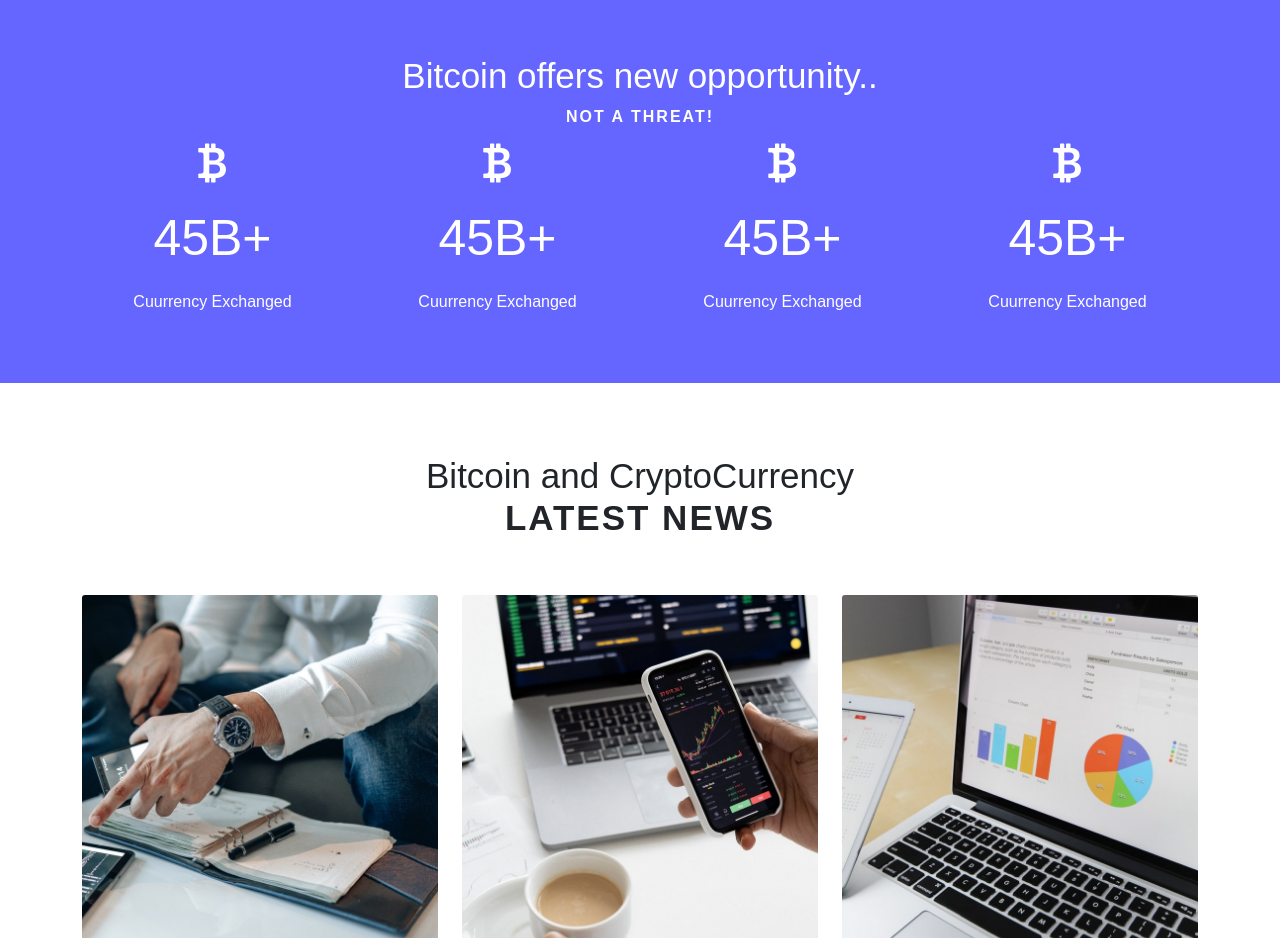
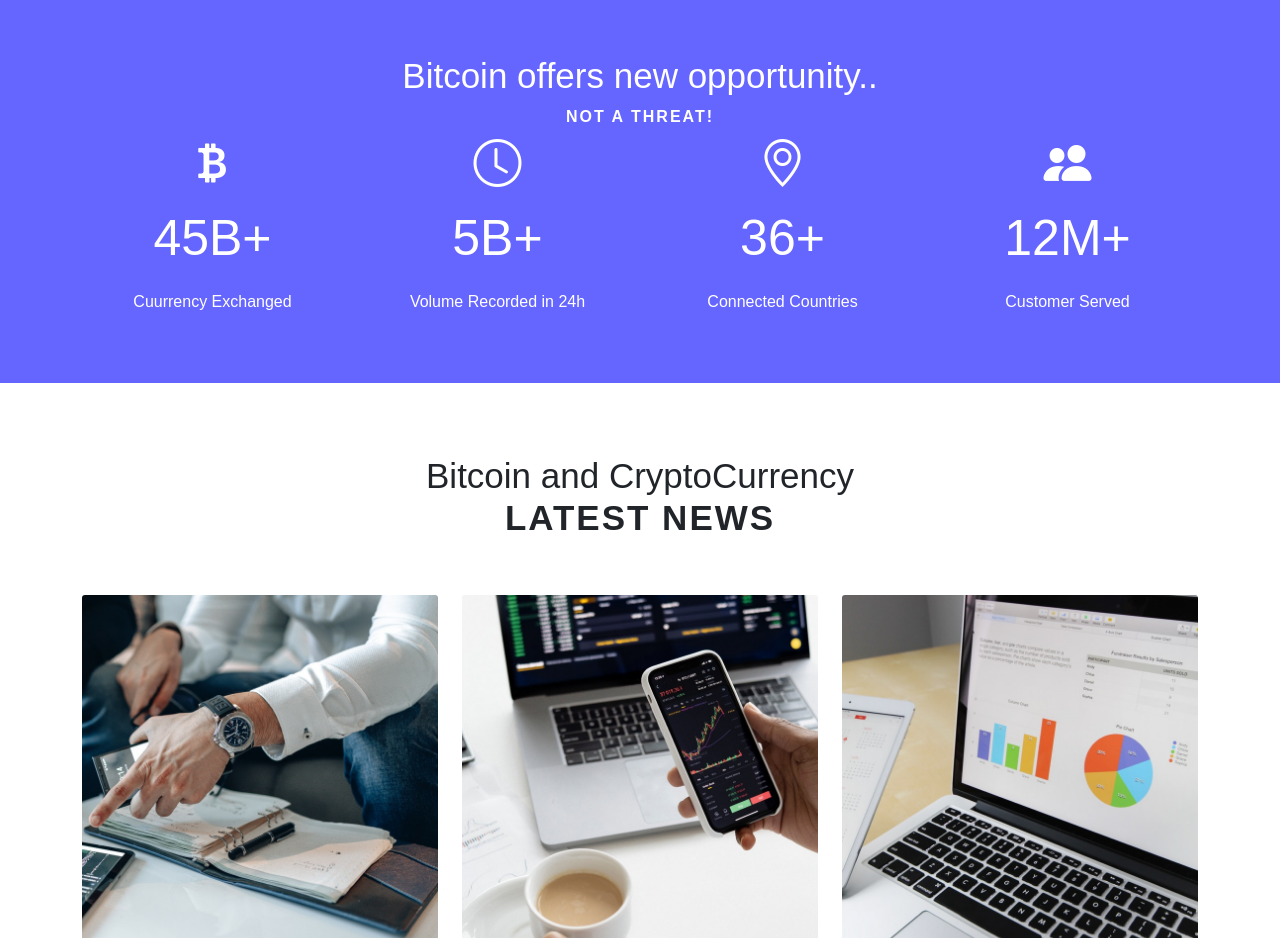
Before and after one commit to Hosain1234/crypto-currency, a plain HTML site: page index.html in a window 1280 px wide. Shown: the part 3420-4358 px from the top of the page. Drawn offline with nearby package versions, Linux system fonts and the light colour scheme.

Commit message:
little change

```diff
--- a/index.html
+++ b/index.html
@@ -533,24 +533,24 @@
         </div>
         <div class="col-md-3">
           <div class="icon">
-            <i class="bi bi-currency-bitcoin fa-3x"></i>
+            <i class="bi bi-clock fa-3x"></i>
           </div>
-          <p>45B+</p>
-          <h6>Cuurrency Exchanged</h6>
+          <p>5B+</p>
+          <h6>Volume Recorded in 24h</h6>
         </div>
         <div class="col-md-3">
           <div class="icon">
-            <i class="bi bi-currency-bitcoin fa-3x"></i>
+            <i class="bi bi-geo-alt fa-3x"></i>
           </div>
-          <p>45B+</p>
-          <h6>Cuurrency Exchanged</h6>
+          <p>36+</p>
+          <h6>Connected Countries</h6>
         </div>
         <div class="col-md-3">
           <div class="icon">
-            <i class="bi bi-currency-bitcoin fa-3x"></i>
+            <i class="bi bi-people-fill fa-3x"></i>
           </div>
-          <p>45B+</p>
-          <h6>Cuurrency Exchanged</h6>
+          <p>12M+</p>
+          <h6>Customer Served</h6>
         </div>
       </div>
     </div>
```
Also changed, not shown: 1 other file.
